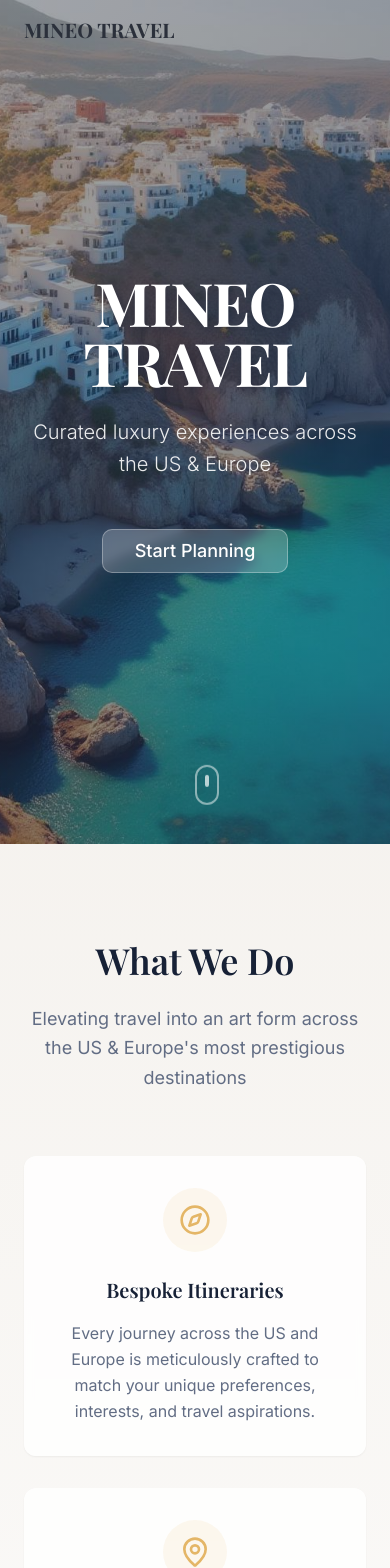
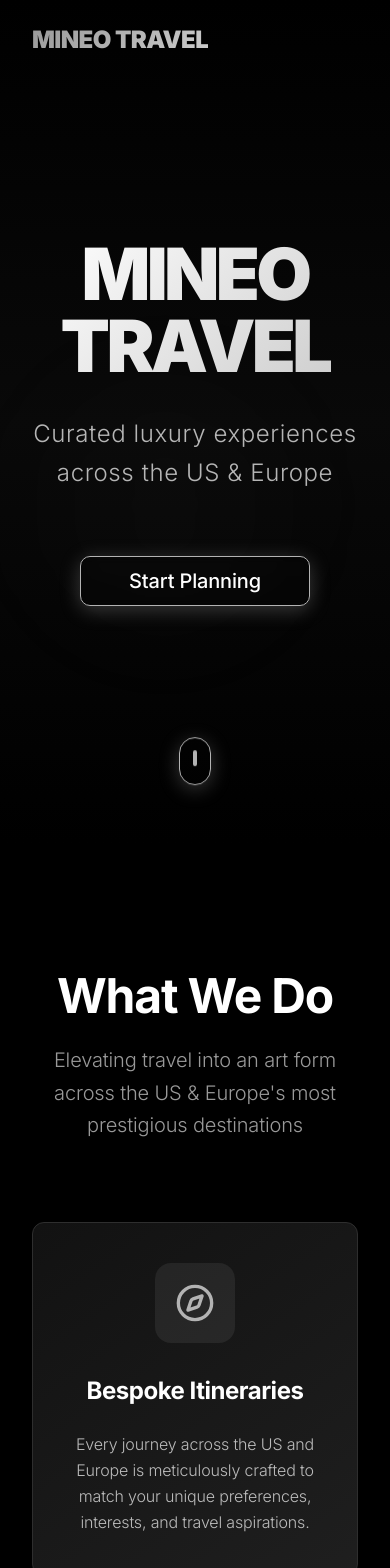
Before and after one commit to giomineo4/voyage-refactor-spark, a React (Vite) app: page / in a window 390 px wide. Shown: the top 1568 px of the page. Built offline with nearby package versions, Linux system fonts and the light colour scheme.

Commit message:
Refactor: Update website to dark theme
Update website to a dark, moody, Apple-like aesthetic with a black background, white text, and chrome accents, matching the provided example.

```diff
--- a/src/components/Hero.tsx
+++ b/src/components/Hero.tsx
@@ -1,5 +1,4 @@
 import { Button } from "@/components/ui/button";
-import heroImage from "@/assets/hero-coastal.jpg";
 
 const Hero = () => {
   const scrollToContact = () => {
@@ -12,38 +11,38 @@ const Hero = () => {
   return (
     <section
       id="hero"
-      className="relative min-h-screen flex items-center justify-center overflow-hidden"
-      style={{
-        backgroundImage: `url(${heroImage})`,
-        backgroundSize: 'cover',
-        backgroundPosition: 'center',
-        backgroundRepeat: 'no-repeat'
-      }}
+      className="relative min-h-screen flex items-center justify-center bg-black overflow-hidden"
     >
-      {/* Overlay */}
-      <div className="absolute inset-0 bg-hero-gradient" />
+      {/* Subtle gradient overlay */}
+      <div className="absolute inset-0 bg-gradient-to-b from-black via-gray-900/50 to-black" />
+
+      {/* Animated background elements */}
+      <div className="absolute inset-0">
+        <div className="absolute top-1/4 left-1/4 w-96 h-96 bg-white/2 rounded-full blur-3xl animate-pulse" />
+        <div className="absolute bottom-1/4 right-1/4 w-64 h-64 bg-chrome/5 rounded-full blur-3xl animate-pulse" style={{ animationDelay: '2s' }} />
+      </div>
 
       {/* Content */}
-      <div className="relative z-10 text-center px-6 max-w-4xl">
-        <h1 className="hero-title text-white mb-6">
+      <div className="relative z-10 text-center px-8 max-w-6xl">
+        <h1 className="hero-title mb-8">
           MINEO TRAVEL
         </h1>
-        <p className="text-xl md:text-2xl text-white/90 mb-12 font-light max-w-2xl mx-auto leading-relaxed">
+        <p className="text-2xl md:text-3xl text-white/70 mb-16 font-light max-w-4xl mx-auto leading-relaxed tracking-wide">
           Curated luxury experiences across the US & Europe
         </p>
         <Button
           onClick={scrollToContact}
           size="lg"
-          className="bg-white/20 hover:bg-white/30 text-white border border-white/30 backdrop-blur-sm px-8 py-4 text-lg font-medium transition-all duration-300 hover:scale-105"
+          className="chrome-border bg-transparent hover:bg-white/5 text-white px-12 py-6 text-xl font-medium transition-all duration-500 hover:scale-105 backdrop-blur-sm"
         >
           Start Planning
         </Button>
       </div>
 
-      {/* Scroll indicator */}
-      <div className="absolute bottom-8 left-1/2 transform -translate-x-1/2 animate-bounce">
-        <div className="w-6 h-10 border-2 border-white/50 rounded-full flex justify-center">
-          <div className="w-1 h-3 bg-white/70 rounded-full mt-2"></div>
+      {/* Chrome scroll indicator */}
+      <div className="absolute bottom-12 left-1/2 transform -translate-x-1/2">
+        <div className="w-8 h-12 chrome-border rounded-full flex justify-center animate-bounce">
+          <div className="w-1 h-4 bg-chrome rounded-full mt-3"></div>
         </div>
       </div>
     </section>
--- a/src/components/Navigation.tsx
+++ b/src/components/Navigation.tsx
@@ -22,40 +22,40 @@ const Navigation = () => {
 
   return (
     <nav
-      className={`fixed top-0 left-0 right-0 z-50 transition-all duration-300 ${
+      className={`fixed top-0 left-0 right-0 z-50 transition-all duration-500 ${
         isScrolled
-          ? "bg-background/95 backdrop-blur-md border-b border-border"
+          ? "apple-glass border-b border-white/10"
           : "bg-transparent"
       }`}
     >
-      <div className="container mx-auto px-6 py-4">
+      <div className="container mx-auto px-8 py-6">
         <div className="flex items-center justify-between">
           <div
-            className="font-display text-xl font-bold cursor-pointer"
+            className="font-display text-2xl font-black cursor-pointer chrome-accent tracking-tight"
             onClick={() => scrollToSection("hero")}
           >
             MINEO TRAVEL
           </div>
 
-          <div className="hidden md:flex items-center space-x-8">
+          <div className="hidden md:flex items-center space-x-12">
             <Button
               variant="ghost"
               onClick={() => scrollToSection("what-we-do")}
-              className="text-foreground hover:text-accent font-medium"
+              className="text-white/80 hover:text-white font-medium text-lg py-2 px-4 transition-all duration-300 hover:bg-white/5"
             >
               What We Do
             </Button>
             <Button
               variant="ghost"
               onClick={() => scrollToSection("services")}
-              className="text-foreground hover:text-accent font-medium"
+              className="text-white/80 hover:text-white font-medium text-lg py-2 px-4 transition-all duration-300 hover:bg-white/5"
             >
               Services
             </Button>
             <Button
               variant="ghost"
               onClick={() => scrollToSection("contact")}
-              className="text-foreground hover:text-accent font-medium"
+              className="text-white/80 hover:text-white font-medium text-lg py-2 px-4 transition-all duration-300 hover:bg-white/5"
             >
               Contact
             </Button>
--- a/src/components/WhatWeDo.tsx
+++ b/src/components/WhatWeDo.tsx
@@ -26,29 +26,29 @@ const features = [
 
 const WhatWeDo = () => {
   return (
-    <section id="what-we-do" className="py-24 bg-section-gradient">
-      <div className="container mx-auto px-6">
-        <div className="text-center mb-16">
-          <h2 className="section-title text-navy">What We Do</h2>
-          <p className="text-lg text-muted-foreground max-w-3xl mx-auto leading-relaxed">
+    <section id="what-we-do" className="py-32 bg-black">
+      <div className="container mx-auto px-8">
+        <div className="text-center mb-20">
+          <h2 className="section-title text-white mb-6">What We Do</h2>
+          <p className="text-xl text-white/60 max-w-4xl mx-auto leading-relaxed font-light">
             Elevating travel into an art form across the US & Europe's most prestigious destinations
           </p>
         </div>
 
-        <div className="grid md:grid-cols-2 lg:grid-cols-4 gap-8">
+        <div className="grid md:grid-cols-2 lg:grid-cols-4 gap-8 max-w-7xl mx-auto">
           {features.map((feature, index) => (
             <Card
               key={index}
-              className="card-elevated border-0 bg-background/80 backdrop-blur-sm hover:bg-background/90 transition-all duration-300"
+              className="card-elevated hover:border-chrome/30 transition-all duration-500 group"
             >
-              <CardContent className="p-8 text-center">
-                <div className="w-16 h-16 bg-accent/10 rounded-full flex items-center justify-center mx-auto mb-6">
-                  <feature.icon className="w-8 h-8 text-accent" />
+              <CardContent className="p-10 text-center">
+                <div className="w-20 h-20 bg-chrome/10 rounded-2xl flex items-center justify-center mx-auto mb-8 group-hover:bg-chrome/20 transition-all duration-300">
+                  <feature.icon className="w-10 h-10 text-chrome" />
                 </div>
-                <h3 className="font-display text-xl font-semibold mb-4 text-navy">
+                <h3 className="font-display text-2xl font-bold mb-6 text-white group-hover:chrome-accent transition-all duration-300">
                   {feature.title}
                 </h3>
-                <p className="text-muted-foreground leading-relaxed">
+                <p className="text-white/70 leading-relaxed font-light">
                   {feature.description}
                 </p>
               </CardContent>
--- a/src/index.css
+++ b/src/index.css
@@ -1,91 +1,94 @@
-@import url('https://fonts.googleapis.com/css2?family=Playfair+Display:wght@400;500;600;700&family=Inter:wght@300;400;500;600&display=swap');
+@import url('https://fonts.googleapis.com/css2?family=Inter:wght@100;200;300;400;500;600;700;800;900&display=swap');
 
 @tailwind base;
 @tailwind components;
 @tailwind utilities;
 
-/* Luxury Travel Design System - MINEO TRAVEL */
+/* Dark Apple-like Design System - MINEO TRAVEL */
 
 @layer base {
   :root {
-    /* Base Colors */
-    --background: 0 0% 100%;
-    --foreground: 220 15% 20%;
+    /* Base Colors - Dark Theme */
+    --background: 0 0% 0%;
+    --foreground: 0 0% 100%;
 
-    /* Brand Colors - Luxury Travel Palette */
-    --navy: 220 40% 15%;
-    --navy-light: 220 35% 25%;
-    --cream: 35 25% 95%;
-    --cream-dark: 35 20% 90%;
-    --gold: 38 70% 65%;
-    --gold-light: 38 60% 75%;
+    /* Apple-like Brand Colors */
+    --black: 0 0% 0%;
+    --white: 0 0% 100%;
+    --chrome: 0 0% 70%;
+    --chrome-light: 0 0% 80%;
+    --chrome-dark: 0 0% 60%;
+    --gray-900: 0 0% 7%;
+    --gray-800: 0 0% 12%;
+    --gray-700: 0 0% 18%;
+    --gray-600: 0 0% 25%;
 
     /* Semantic Colors */
-    --card: 0 0% 100%;
-    --card-foreground: 220 15% 20%;
+    --card: 0 0% 7%;
+    --card-foreground: 0 0% 100%;
 
-    --popover: 0 0% 100%;
-    --popover-foreground: 220 15% 20%;
+    --popover: 0 0% 7%;
+    --popover-foreground: 0 0% 100%;
 
-    --primary: 220 40% 15%;
-    --primary-foreground: 0 0% 100%;
+    --primary: 0 0% 100%;
+    --primary-foreground: 0 0% 0%;
 
-    --secondary: 35 25% 95%;
-    --secondary-foreground: 220 40% 15%;
+    --secondary: 0 0% 12%;
+    --secondary-foreground: 0 0% 100%;
 
-    --muted: 35 20% 90%;
-    --muted-foreground: 220 15% 45%;
+    --muted: 0 0% 18%;
+    --muted-foreground: 0 0% 70%;
 
-    --accent: 38 70% 65%;
-    --accent-foreground: 220 40% 15%;
+    --accent: 0 0% 70%;
+    --accent-foreground: 0 0% 0%;
 
     --destructive: 0 84% 60%;
     --destructive-foreground: 0 0% 100%;
 
-    --border: 35 15% 85%;
-    --input: 35 15% 85%;
-    --ring: 38 70% 65%;
+    --border: 0 0% 18%;
+    --input: 0 0% 12%;
+    --ring: 0 0% 70%;
 
     --radius: 0.75rem;
 
-    /* Custom Design Tokens */
-    --hero-gradient: linear-gradient(135deg, hsl(220 40% 15% / 0.4), hsl(220 35% 25% / 0.6));
-    --section-gradient: linear-gradient(180deg, hsl(35 25% 95%), hsl(0 0% 100%));
-    --card-shadow: 0 4px 30px hsl(220 40% 15% / 0.1);
-    --hero-shadow: 0 8px 40px hsl(220 40% 15% / 0.3);
+    /* Custom Design Tokens - Apple Style */
+    --hero-gradient: linear-gradient(135deg, hsl(0 0% 0% / 0.8), hsl(0 0% 7% / 0.6));
+    --section-gradient: linear-gradient(180deg, hsl(0 0% 0%), hsl(0 0% 7%));
+    --card-gradient: linear-gradient(145deg, hsl(0 0% 7%), hsl(0 0% 12%));
+    --chrome-gradient: linear-gradient(135deg, hsl(0 0% 60%), hsl(0 0% 80%));
+    --card-shadow: 0 8px 40px hsl(0 0% 0% / 0.6);
+    --hero-shadow: 0 20px 60px hsl(0 0% 0% / 0.8);
+    --chrome-shadow: 0 4px 20px hsl(0 0% 70% / 0.3);
 
-    /* Typography Scale */
-    --font-display: 'Playfair Display', serif;
-    --font-body: 'Inter', sans-serif;
+    /* Typography Scale - Apple-like */
+    --font-display: 'Inter', -apple-system, BlinkMacSystemFont, 'Segoe UI', Roboto, sans-serif;
+    --font-body: 'Inter', -apple-system, BlinkMacSystemFont, 'Segoe UI', Roboto, sans-serif;
 
-    /* Animations */
-    --transition-smooth: all 0.4s cubic-bezier(0.4, 0, 0.2, 1);
-    --transition-spring: all 0.6s cubic-bezier(0.34, 1.56, 0.64, 1);
+    /* Animations - Apple-style */
+    --transition-smooth: all 0.3s cubic-bezier(0.4, 0, 0.2, 1);
+    --transition-spring: all 0.5s cubic-bezier(0.16, 1, 0.3, 1);
+    --transition-bounce: all 0.4s cubic-bezier(0.68, -0.55, 0.265, 1.55);
   }
 
   .dark {
-    --background: 220 40% 15%;
-    --foreground: 0 0% 95%;
-    --card: 220 35% 18%;
-    --card-foreground: 0 0% 95%;
-    --popover: 220 35% 18%;
-    --popover-foreground: 0 0% 95%;
-    --primary: 38 70% 65%;
-    --primary-foreground: 220 40% 15%;
-    --secondary: 220 30% 25%;
-    --secondary-foreground: 0 0% 95%;
-    --muted: 220 25% 20%;
-    --muted-foreground: 0 0% 65%;
-    --accent: 38 60% 55%;
-    --accent-foreground: 220 40% 15%;
-    --destructive: 0 75% 55%;
-    --destructive-foreground: 0 0% 95%;
-    --border: 220 20% 25%;
-    --input: 220 20% 25%;
-    --ring: 38 70% 65%;
-
-    --hero-gradient: linear-gradient(135deg, hsl(220 40% 10% / 0.6), hsl(220 35% 15% / 0.8));
-    --section-gradient: linear-gradient(180deg, hsl(220 35% 18%), hsl(220 40% 15%));
+    /* Dark theme is now the default, light mode overrides */
+    --background: 0 0% 100%;
+    --foreground: 0 0% 0%;
+    --card: 0 0% 100%;
+    --card-foreground: 0 0% 0%;
+    --popover: 0 0% 100%;
+    --popover-foreground: 0 0% 0%;
+    --primary: 0 0% 0%;
+    --primary-foreground: 0 0% 100%;
+    --secondary: 0 0% 96%;
+    --secondary-foreground: 0 0% 0%;
+    --muted: 0 0% 90%;
+    --muted-foreground: 0 0% 40%;
+    --accent: 0 0% 30%;
+    --accent-foreground: 0 0% 100%;
+    --border: 0 0% 90%;
+    --input: 0 0% 96%;
+    --ring: 0 0% 30%;
   }
 }
 
@@ -96,35 +99,62 @@
 
   body {
     @apply bg-background text-foreground font-body antialiased;
+    font-weight: 400;
+    letter-spacing: -0.01em;
   }
 
   h1, h2, h3, h4, h5, h6 {
     font-family: var(--font-display);
+    font-weight: 700;
+    letter-spacing: -0.02em;
   }
 
   .hero-title {
-    @apply text-6xl md:text-8xl font-bold tracking-tight;
+    @apply text-7xl md:text-9xl font-black tracking-tighter leading-none;
     font-family: var(--font-display);
-    text-shadow: 2px 4px 12px hsl(220 40% 15% / 0.6);
+    background: linear-gradient(135deg, hsl(0 0% 100%), hsl(0 0% 80%));
+    -webkit-background-clip: text;
+    -webkit-text-fill-color: transparent;
+    background-clip: text;
   }
 
   .section-title {
-    @apply text-4xl md:text-5xl font-semibold mb-6;
+    @apply text-5xl md:text-6xl font-bold mb-8 tracking-tight;
     font-family: var(--font-display);
   }
 
   .card-elevated {
+    background: var(--card-gradient);
     box-shadow: var(--card-shadow);
     transition: var(--transition-smooth);
+    border: 1px solid hsl(0 0% 18%);
   }
 
   .card-elevated:hover {
-    transform: translateY(-4px);
+    transform: translateY(-2px) scale(1.02);
     box-shadow: var(--hero-shadow);
+    border-color: hsl(0 0% 25%);
+  }
+
+  .chrome-accent {
+    background: var(--chrome-gradient);
+    -webkit-background-clip: text;
+    -webkit-text-fill-color: transparent;
+    background-clip: text;
+  }
+
+  .chrome-border {
+    border: 1px solid hsl(0 0% 70%);
+    box-shadow: var(--chrome-shadow);
   }
 
   .smooth-scroll {
     scroll-behavior: smooth;
+  }
+
+  .apple-blur {
+    backdrop-filter: blur(20px) saturate(180%);
+    -webkit-backdrop-filter: blur(20px) saturate(180%);
   }
 }
 
@@ -136,4 +166,19 @@
   .bg-section-gradient {
     background: var(--section-gradient);
   }
+
+  .bg-card-gradient {
+    background: var(--card-gradient);
+  }
+
+  .bg-chrome-gradient {
+    background: var(--chrome-gradient);
+  }
+
+  .apple-glass {
+    background: rgba(0, 0, 0, 0.7);
+    border: 1px solid rgba(255, 255, 255, 0.1);
+    backdrop-filter: blur(20px);
+    -webkit-backdrop-filter: blur(20px);
+  }
 }
--- a/tailwind.config.ts
+++ b/tailwind.config.ts
@@ -19,8 +19,8 @@ export default {
 		},
 		extend: {
 			fontFamily: {
-				display: ['var(--font-display)', 'serif'],
-				body: ['var(--font-body)', 'sans-serif'],
+				display: ['var(--font-display)', 'Inter', '-apple-system', 'BlinkMacSystemFont', 'sans-serif'],
+				body: ['var(--font-body)', 'Inter', '-apple-system', 'BlinkMacSystemFont', 'sans-serif'],
 			},
 			colors: {
 				border: 'hsl(var(--border))',
@@ -28,17 +28,18 @@ export default {
 				ring: 'hsl(var(--ring))',
 				background: 'hsl(var(--background))',
 				foreground: 'hsl(var(--foreground))',
-				navy: {
-					DEFAULT: 'hsl(var(--navy))',
-					light: 'hsl(var(--navy-light))'
+				black: 'hsl(var(--black))',
+				white: 'hsl(var(--white))',
+				chrome: {
+					DEFAULT: 'hsl(var(--chrome))',
+					light: 'hsl(var(--chrome-light))',
+					dark: 'hsl(var(--chrome-dark))'
 				},
-				cream: {
-					DEFAULT: 'hsl(var(--cream))',
-					dark: 'hsl(var(--cream-dark))'
-				},
-				gold: {
-					DEFAULT: 'hsl(var(--gold))',
-					light: 'hsl(var(--gold-light))'
+				gray: {
+					900: 'hsl(var(--gray-900))',
+					800: 'hsl(var(--gray-800))',
+					700: 'hsl(var(--gray-700))',
+					600: 'hsl(var(--gray-600))',
 				},
 				primary: {
 					DEFAULT: 'hsl(var(--primary))',
```
Also changed, not shown: src/components/Contact.tsx (+38 -36 lines), src/components/Services.tsx (+14 -14 lines).
